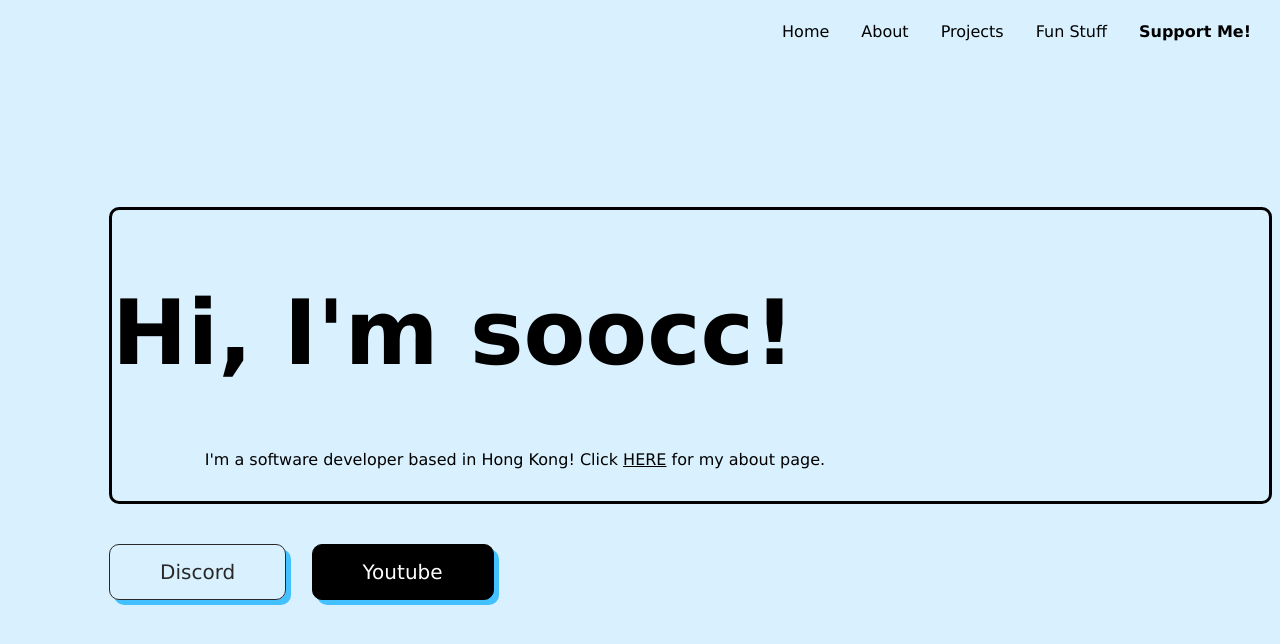
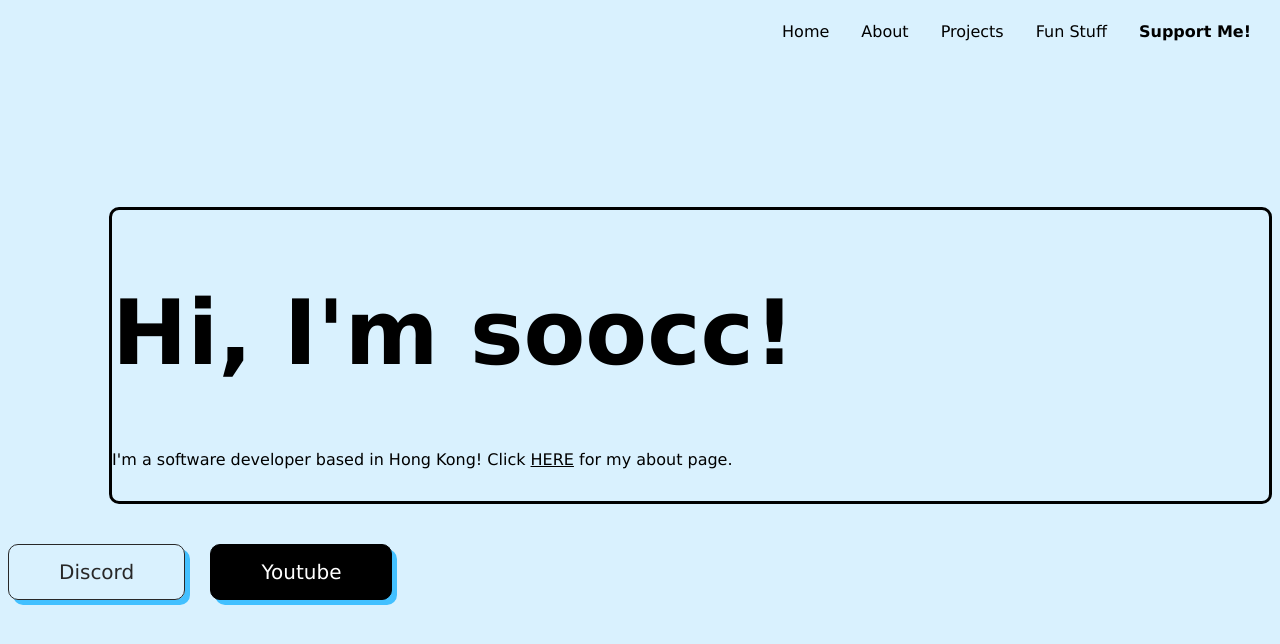
Before and after one commit to soocc/sooccsocks2, a Jekyll site: the page built from index.html, in a window 1280 px wide. Shown: the top 644 px of the page. Built offline with Jekyll 4.4.1, drawn with Linux system fonts in a browser that asks for light colours.

Commit message:
Update index.html

```diff
--- a/index.html
+++ b/index.html
@@ -11,10 +11,6 @@ layout: default
       .welcome {
         font-weight: bold;
         font-size: 90px;
-      }
-
-      p, .abutton {
-        margin-left: 8%;
       }
 
       .black-button {
```
